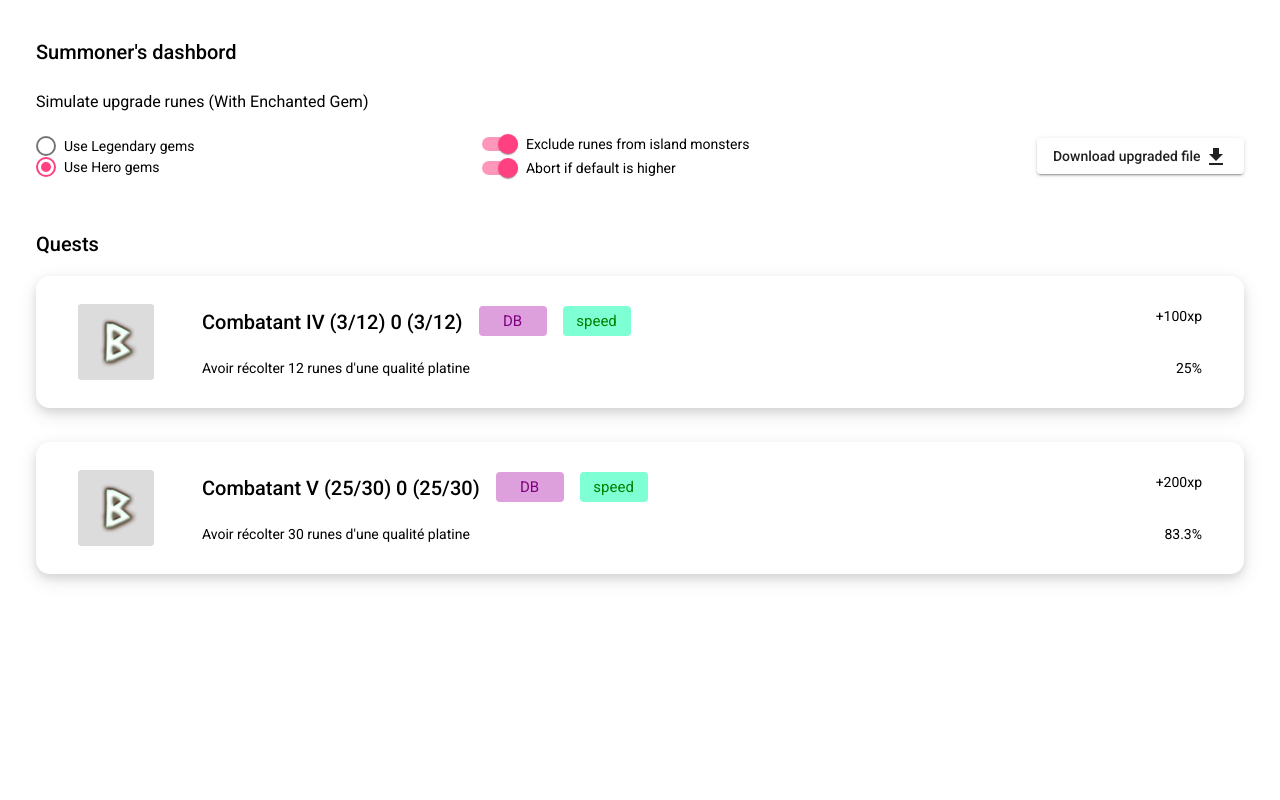
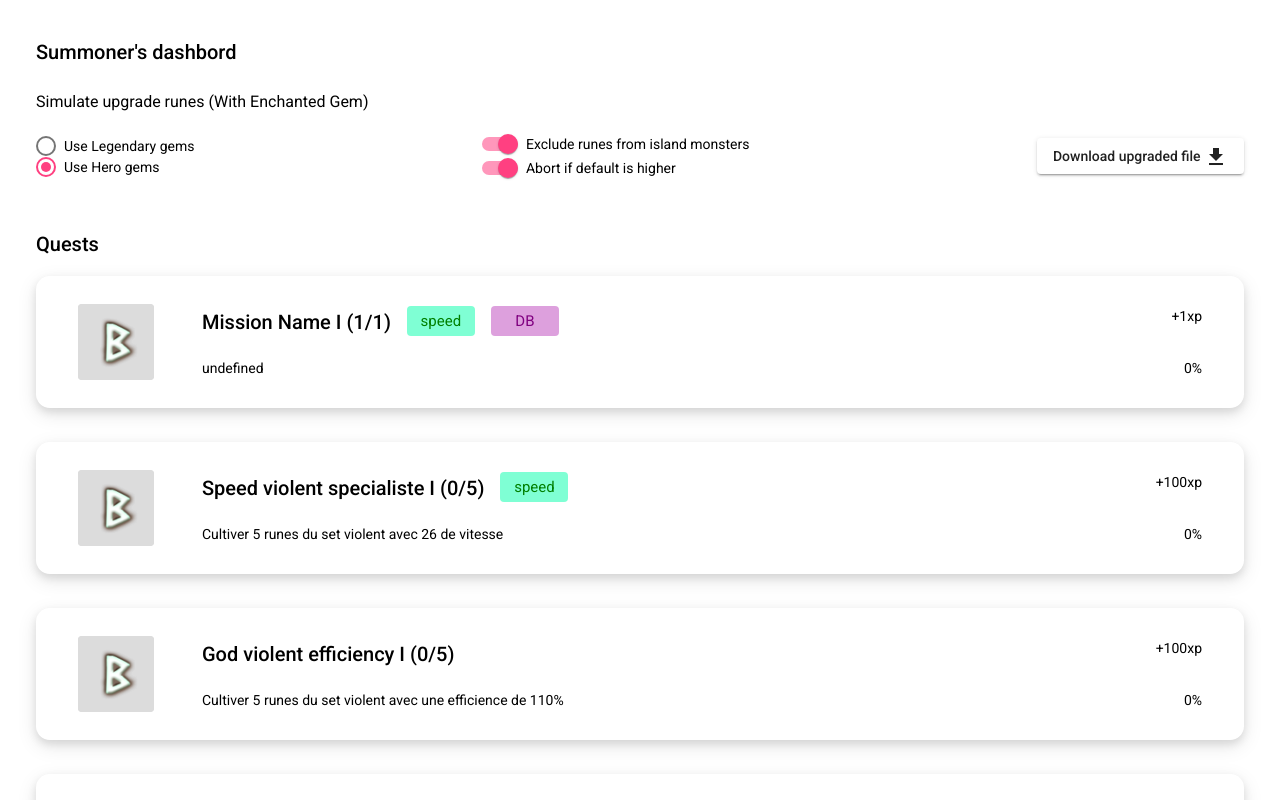
Before and after one commit to n-tardieu/oh-my-runes, an Angular app: page /dashboard in a window 1280 px wide. Shown: the top 800 px of the page. Built offline with nearby package versions, Linux system fonts and the light colour scheme.

Commit message:
feat(missionsList): init some missions

```diff
--- a/src/app/components/mission/missions-list/missions-list.component.ts
+++ b/src/app/components/mission/missions-list/missions-list.component.ts
@@ -18,24 +18,15 @@ export class MissionsListComponent implements OnInit, OnChanges, DoCheck {
   @Input()
   missionsList: Mission[] = [
     {
-      title: 'Combatant IV (3/12)',
-      tag: ['db', 'spd'],
+      title: 'Mission Name',
+      tag: ['spd', 'db'],
       missionImg: '',
-      target: 12,
-      avancementCount: 3,
-      description: "Avoir récolter 12 runes d'une qualité platine",
-      percentage: 25,
-      xp: 100
-    },
-    {
-      title: 'Combatant V (25/30)',
-      tag: ['db', 'spd'],
-      missionImg: '',
-      target: 30,
-      avancementCount: 25,
-      description: "Avoir récolter 30 runes d'une qualité platine",
-      percentage: 83.3,
-      xp: 200
+      target: 1,
+      missionLevel: 1,
+      avancementCount: 1,
+      description: "undefined",
+      percentage: 0,
+      xp: 1
     }
   ]
 
@@ -51,6 +42,7 @@ export class MissionsListComponent implements OnInit, OnChanges, DoCheck {
   ngOnInit(): void {
     this.getRunes()
     this.getRunesListParams()
+
   }
 
   ngOnChanges(changes: SimpleChanges): void {
@@ -58,7 +50,7 @@ export class MissionsListComponent implements OnInit, OnChanges, DoCheck {
   }
 
   ngDoCheck(): void {
-    if (!!this.runes) {
+    if (!!this.runes && this.missionsList.length == 1) {
       this.setMissions()
     }
   }
@@ -78,25 +70,54 @@ export class MissionsListComponent implements OnInit, OnChanges, DoCheck {
   }
 
   setMissions() {
-    let vio = this.missionService.getEffMission(this.runes, SWExporterTypes.SetType.VIOLENT, 115)
-    console.log(`Vio 120%  ${vio} / ${this.missionService.getStepMission(vio, "easy")}`)
-    console.log("Will 108% : ", this.missionService.getEffMission(this.runes, SWExporterTypes.SetType.WILL, 108))
-    console.log("Swift 26spd : ", this.missionService.getSpeedMission(this.runes, SWExporterTypes.SetType.SWIFT, 26))
-    console.log(this.createMission(this.runes, SWExporterTypes.SetType.VIOLENT, 'spd', 26))
+    this.createMission(this.runes, SWExporterTypes.SetType.VIOLENT, 'spd', 26)
+    this.createMission(this.runes, SWExporterTypes.SetType.VIOLENT, 'eff', 110)
+    this.createMission(this.runes, SWExporterTypes.SetType.WILL, 'spd', 26)
+    this.createMission(this.runes, SWExporterTypes.SetType.WILL, 'eff', 110)
   }
 
   createMission(runes: Rune[], setType: SWExporterTypes.SetType, missionType: 'eff' | 'spd', criteria: number): Mission {
+    const mission: Mission = {
+      title: 'Mission Name',
+      tag: [],
+      missionImg: '',
+      target: 1,
+      missionLevel: 1,
+      avancementCount: 1,
+      description: "",
+      percentage: 0,
+      xp: 1
+    }
 
-    return {
-      title: 'Combatant IV (3/12)',
-      tag: ['db', 'spd'],
-      missionImg: '',
-      target: 12,
-      avancementCount: 3,
-      description: "Avoir récolter 12 runes d'une qualité platine",
-      percentage: 25,
-      xp: 100
+    let runeTypeName = SWExporterTypes.SetType[setType].toLowerCase()
+    mission.missionImg = runeTypeName
+    mission.title = missionType == 'spd' ? `Speed ${runeTypeName} specialiste` :  `God ${runeTypeName} efficiency`
+
+    if (missionType == 'spd') {
+      mission.tag.push('spd')
+      mission.avancementCount = this.missionService.getSpeedMission(runes, setType, criteria)
+
+      const { target, missionLevel } = this.missionService.getStepMission(mission.avancementCount, "easy")
+      mission.target = target
+      mission.missionLevel = missionLevel
+      mission.description = `Cultiver ${mission.target} runes du set ${runeTypeName} avec ${criteria} de vitesse`
     }
+
+    else if (missionType == 'eff') {
+      mission.avancementCount = this.missionService.getEffMission(runes, setType, criteria)
+
+      const { target, missionLevel } = this.missionService.getStepMission(mission.avancementCount, "easy")
+      mission.target = target
+      mission.missionLevel = missionLevel
+      mission.description = `Cultiver ${mission.target} runes du set ${runeTypeName} avec une efficience de  ${criteria}%`
+    }
+
+    mission.percentage = mission.avancementCount / mission.target * 100
+    mission.xp = mission.missionLevel * 100
+
+    this.missionsList.push(mission)
+
+    return mission
   }
 
 
```
